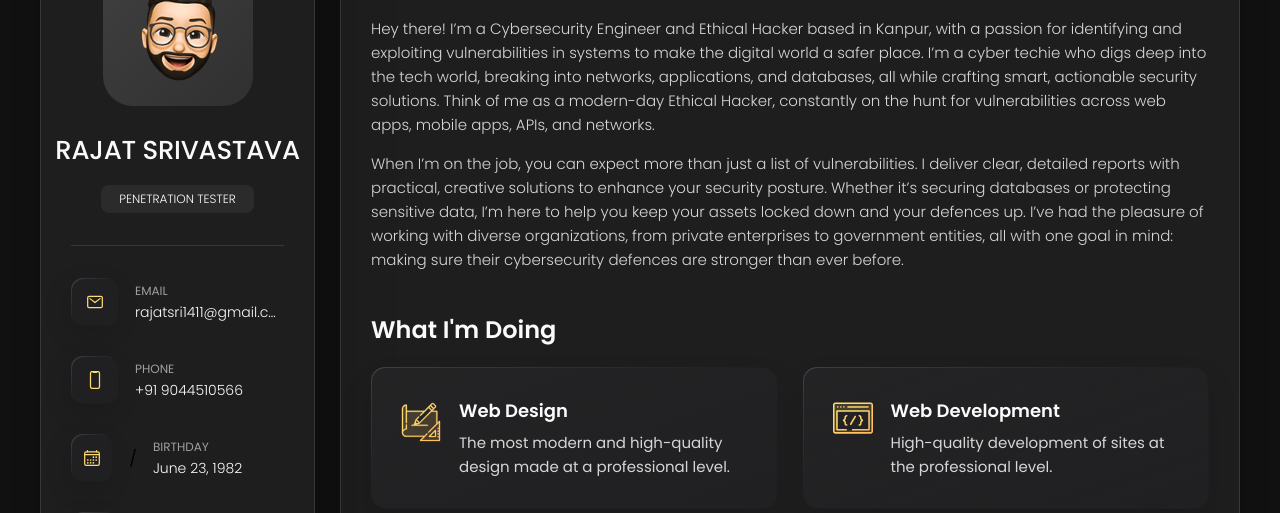
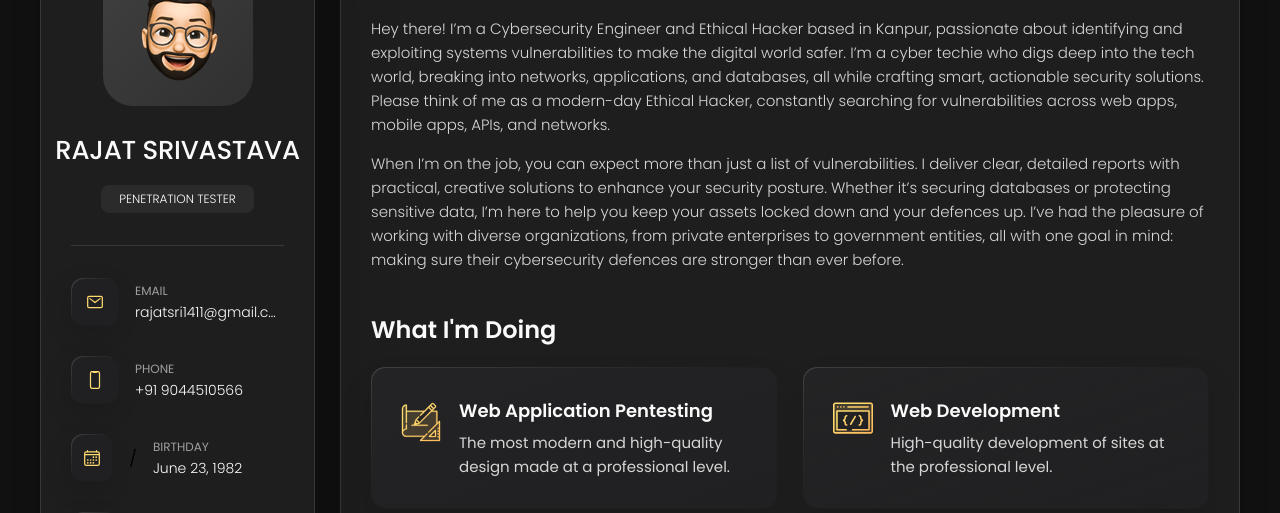
Before and after one commit to X-rajat/rajat, a plain HTML site: page index.html in a window 1280 px wide. Shown: the part 162-675 px from the top of the page. Drawn offline with nearby package versions, Linux system fonts and the light colour scheme.

Commit message:
Update index.html

```diff
--- a/index.html
+++ b/index.html
@@ -209,9 +209,9 @@
 
         <section class="about-text">
           <p>
-            Hey there! I’m a Cybersecurity Engineer and Ethical Hacker based in Kanpur, with a passion for identifying and exploiting vulnerabilities in systems to make the digital world a safer place. I’m a cyber techie who digs deep into the tech world, breaking into networks, applications, and databases, all while crafting smart, actionable security solutions.
+            Hey there! I’m a Cybersecurity Engineer and Ethical Hacker based in Kanpur, passionate about identifying and exploiting systems vulnerabilities to make the digital world safer. I’m a cyber techie who digs deep into the tech world, breaking into networks, applications, and databases, all while crafting smart, actionable security solutions.
 
-Think of me as a modern-day Ethical Hacker, constantly on the hunt for vulnerabilities across web apps, mobile apps, APIs, and networks.
+Please think of me as a modern-day Ethical Hacker, constantly searching for vulnerabilities across web apps, mobile apps, APIs, and networks.
 
 
           </p>
@@ -242,7 +242,7 @@ I’ve had the pleasure of working with diverse organizations, from private ente
               </div>
 
               <div class="service-content-box">
-                <h4 class="h4 service-item-title">Web design</h4>
+                <h4 class="h4 service-item-title">Web Application Pentesting</h4>
 
                 <p class="service-item-text">
                   The most modern and high-quality design made at a professional level.
```
